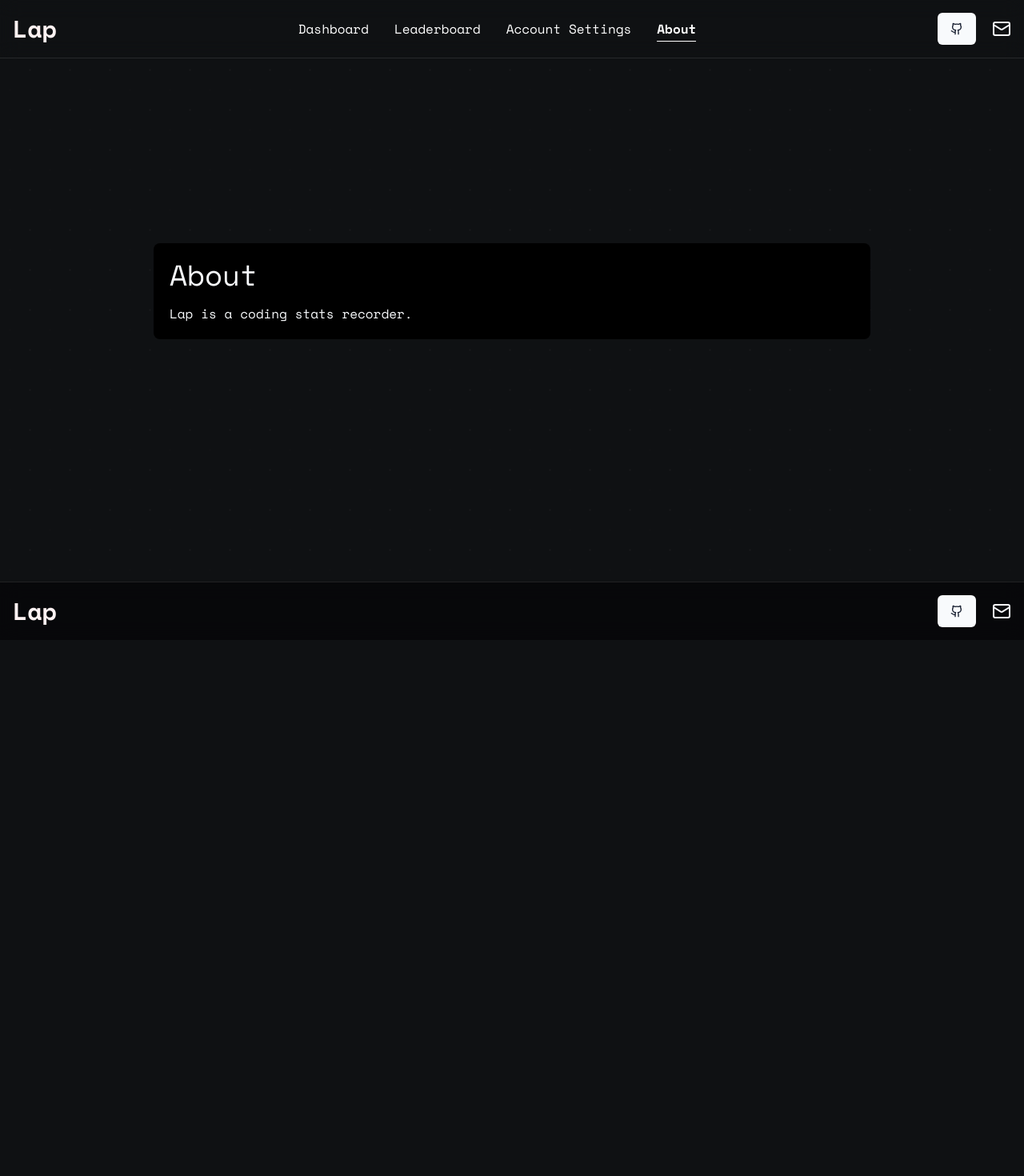
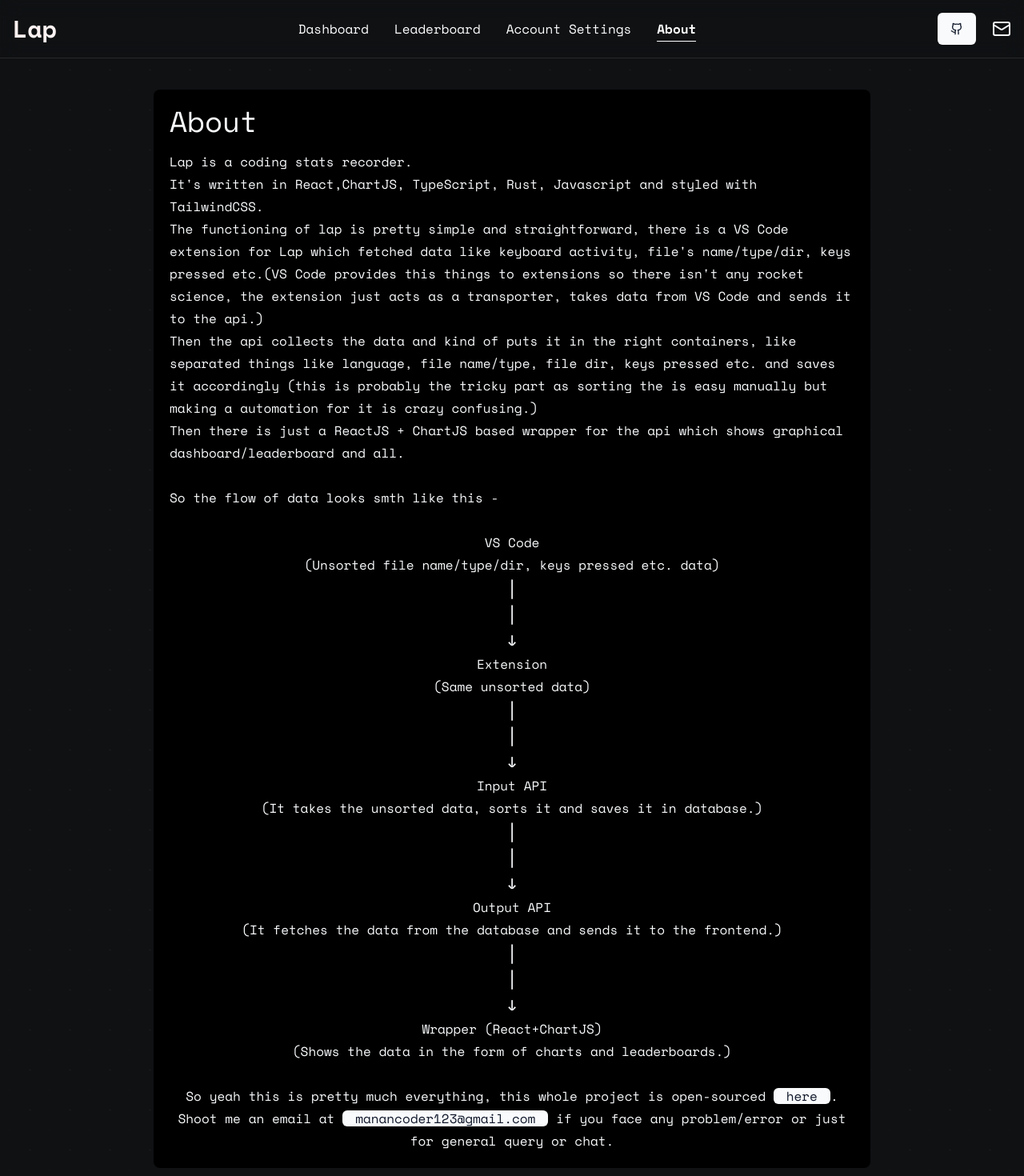
Before and after one commit to Manan-Coder/Lap, a React (Vite) app: page /about in a window 1280 px wide. Shown: the top 1470 px of the page at 80% size. Before the commit the page ends 800 px from the top, so only its background shows below. Built offline with nearby package versions, Linux system fonts and the light colour scheme.

Commit message:
made the about page

```diff
--- a/src/pages/about.tsx
+++ b/src/pages/about.tsx
@@ -1,12 +1,47 @@
+import { Button } from "@/components/ui/button";
+import { Link } from "react-router-dom";
 const About = () => {
     return(
-        <div className="h-full w-full flex items-center justify-center p-8">
+        <div className="h-full w-full flex items-center justify-center p-8 pt-28">
             <div className="py-5 px-5 bg-black max-w-4xl w-full mx-auto rounded-lg flex flex-col gap-4">
                 <div className="text-4xl">
                    About
                 </div>
-                <div>
+                <div className="leading-7 text-1xl">
+                    <div>
                     Lap is a coding stats recorder.
+                    <br />
+                    It's written in React,ChartJS, TypeScript, Rust, Javascript and styled with TailwindCSS.
+                    <br />
+                    The functioning of lap is pretty simple and straightforward, there is a VS Code extension for Lap which fetched data like keyboard activity, file's name/type/dir, keys pressed etc.(VS Code provides this things to extensions so there isn't any rocket science, the extension just acts as a transporter, takes data from VS Code and sends it to the api.)
+                    <br />
+                    Then the api collects the data and kind of puts it in the right containers, like separated things like language, file name/type, file dir, keys pressed etc. and saves it accordingly (this is probably the tricky part as sorting the is easy manually but making a automation for it is crazy confusing.)
+                    <br />
+                    Then there is just a ReactJS + ChartJS based wrapper for the api which shows graphical dashboard/leaderboard and all.
+                    <br />
+                    <br />
+                    </div>
+                    So the flow of data looks smth like this -
+                    <div className="flex flex-col justify-center items-center">
+                        <br />
+                        <div className="text-center">VS Code </div>
+                        <div className="text-center">(Unsorted file name/type/dir, keys pressed etc. data)</div>
+                        <div className="text-2xl">|<br />|<br />↓</div>
+                        <div className="text-center">Extension</div>
+                        <div className="text-center">(Same unsorted data)</div>
+                        <div className="text-2xl">|<br />|<br />↓</div>
+                        Input API
+                        <div className="text-center">(It takes the unsorted data, sorts it and saves it in database.)</div>
+                        <div className="text-2xl">|<br />|<br />↓</div>
+                        Output API
+                        <div className="text-center">(It fetches the data from the database and sends it to the frontend.)</div>
+                        <div className="text-2xl">|<br />|<br />↓</div>
+                        Wrapper (React+ChartJS)
+                        <div className="text-center">(Shows the data in the form of charts and leaderboards.)</div>
+                    </div>
+                    <br />
+                   <div className="text-center"> So yeah this is pretty much everything, this whole project is open-sourced <Button className="h-5 text-1xl"><Link to={"https://github.com/Manan-Coder/Lap"}>here</Link></Button>. Shoot me an email at <Button className="h-5 text-1xl"><Link to={"mailto:manancoder123@gmail.com"}>manancoder123@gmail.com</Link></Button> if you face any problem/error or just for general query or chat.
+                   </div>
                 </div>
             </div>
         </div>
--- a/src/pages/landing.tsx
+++ b/src/pages/landing.tsx
@@ -31,9 +31,9 @@ const Landing = () => {
   <span className="absolute -bottom-2 -left-2 h-4 w-4 bg-space-dark flex items-center justify-center text-white/60">+</span>
   <span className="absolute -bottom-2 -right-2 h-4 w-4 bg-space-dark flex items-center justify-center text-white/60">+</span>
          <Label className="text-2xl">{showLogin ? "Login" : "Signup"}</Label>
-            <Input type="email" placeholder="email" name="email" onFocusCapture={focusInp} onBlur={notFocusInp} required></Input>
+            <Input type="email" placeholder="email" name="email" onFocusCapture={focusInp} onBlur={notFocusInp} className="bg-space-dark" required></Input>
             <div className="flex flex-row items-center gap-5">
-            <Input type= {showpwd ? "text" : "password"} placeholder="password" id="password" onFocusCapture={focusInp} onBlur={notFocusInp} required></Input>
+            <Input type= {showpwd ? "text" : "password"} placeholder="password" id="password" onFocusCapture={focusInp} onBlur={notFocusInp} required className="bg-space-dark"></Input>
             <Button onMouseEnter={() => setshowpwd(true)} onMouseLeave={() => setshowpwd(false)} className="bg-space-dark">
             {showpwd ? <Eye /> : <EyeClosed />}
             </Button>
```
